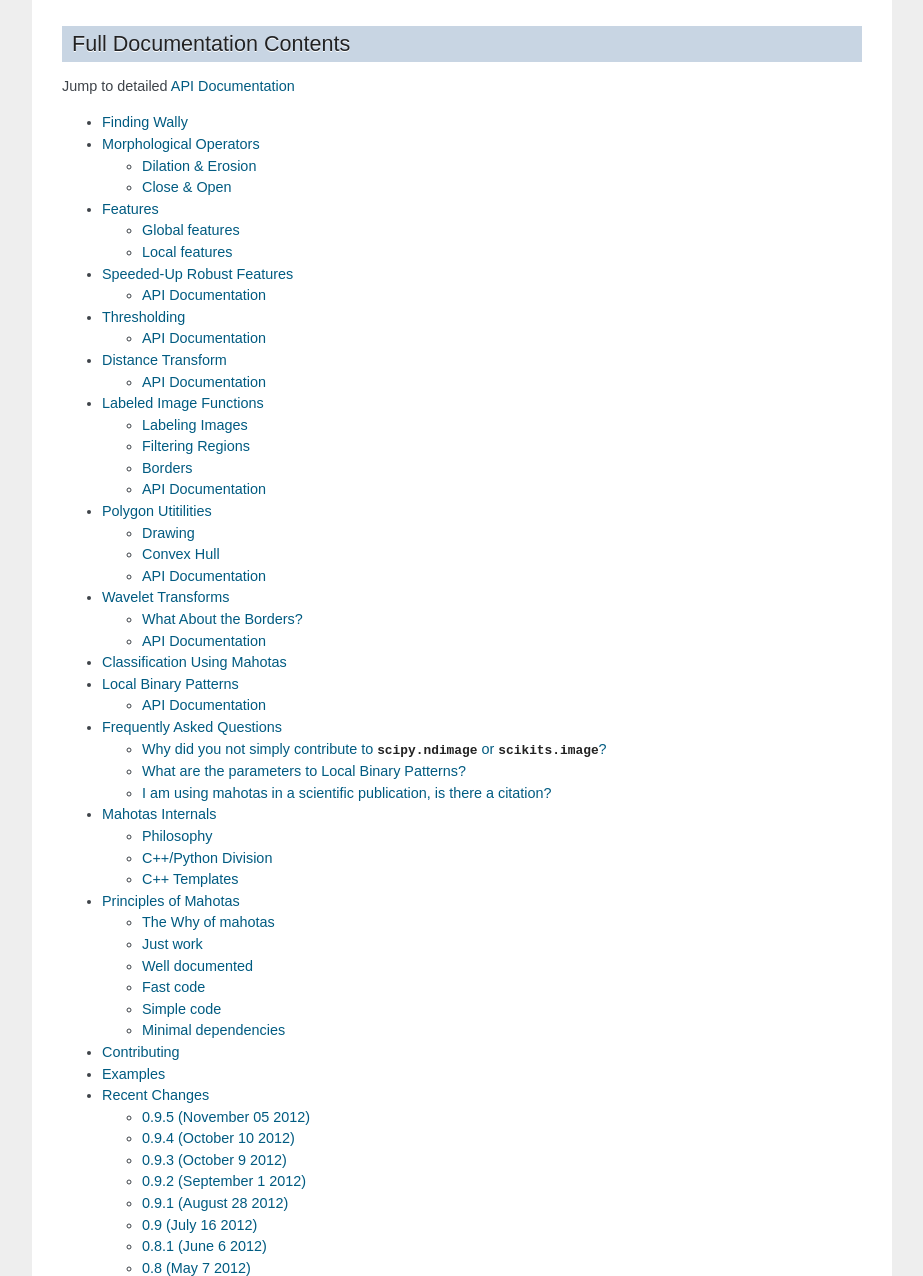
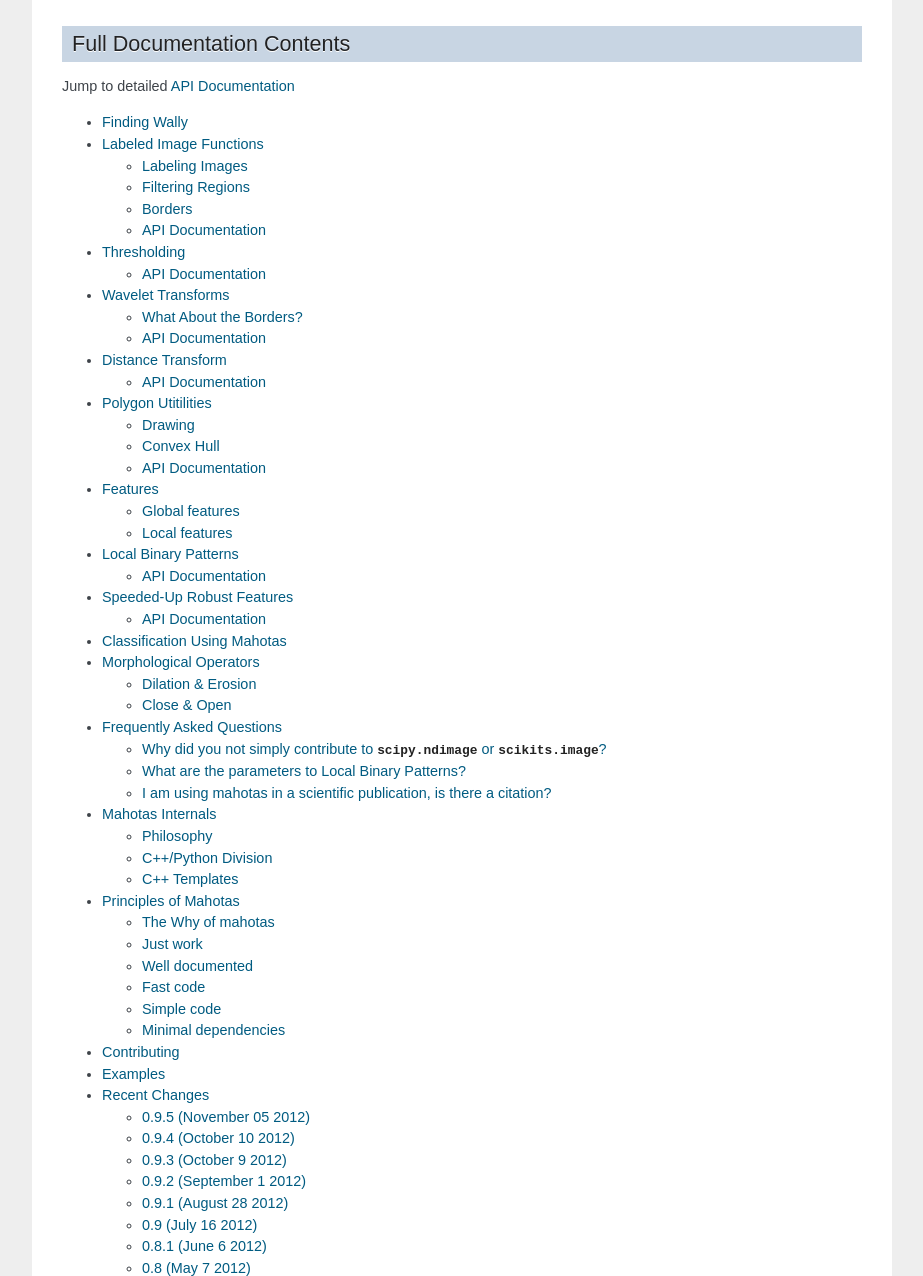
Before and after one commit to luispedro/mahotas, a Sphinx documentation site: the page built from docs/source/index.rst, in a window 1280 px wide and 1400 px high, scrolled down 761 px, cut to the strip 124-1400 px from the top of the window. Shown: the whole strip, without its empty margins (198-1121 px from the left). Built offline with Sphinx 7.4.7, drawn with Linux system fonts in a browser that asks for light colours; formulas are drawn with MathJax 3; the version number could not be read and is left out.

Commit message:
DOC Move documentation sections around
morphology is the weakest: move it to the end

```diff
--- a/docs/source/index.rst
+++ b/docs/source/index.rst
@@ -70,16 +70,16 @@
    :maxdepth: 2
 
    wally
+   labeled
+   thresholding
+   wavelets
+   distance
+   polygon
+   features
+   lbp
+   surf
+   classification
    morphology
-   features
-   surf
-   thresholding
-   distance
-   labeled
-   polygon
-   wavelets
-   classification
-   lbp
    faq
    internals
    principles
```
